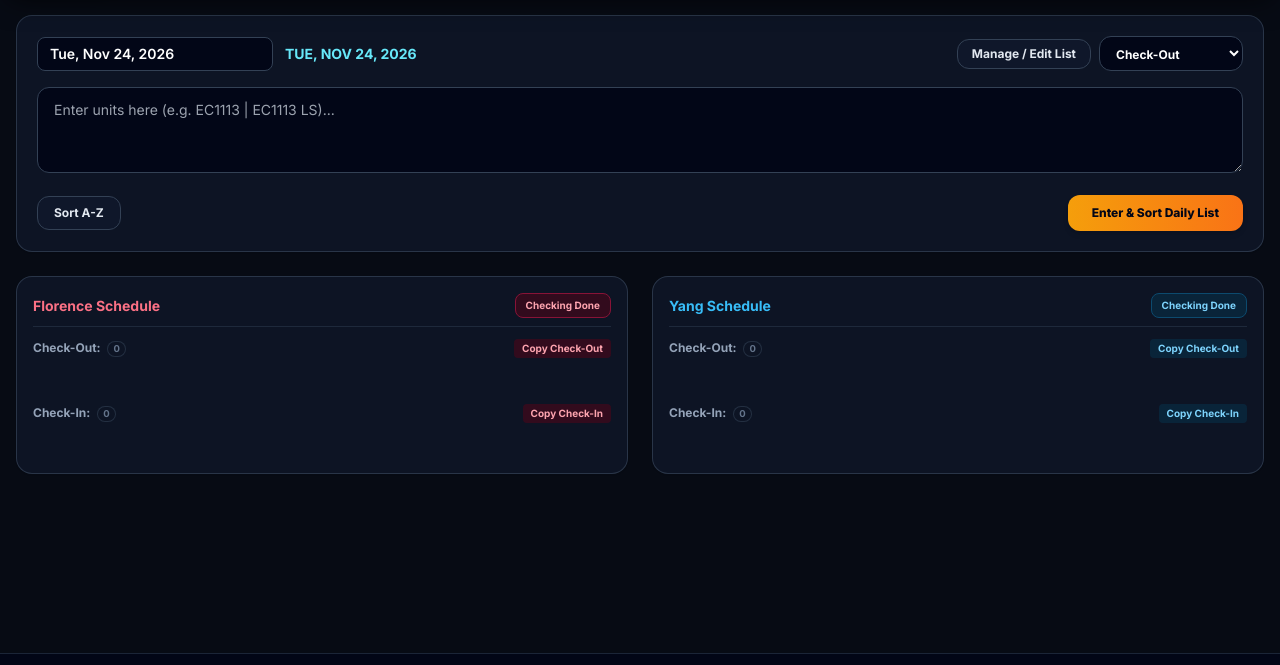
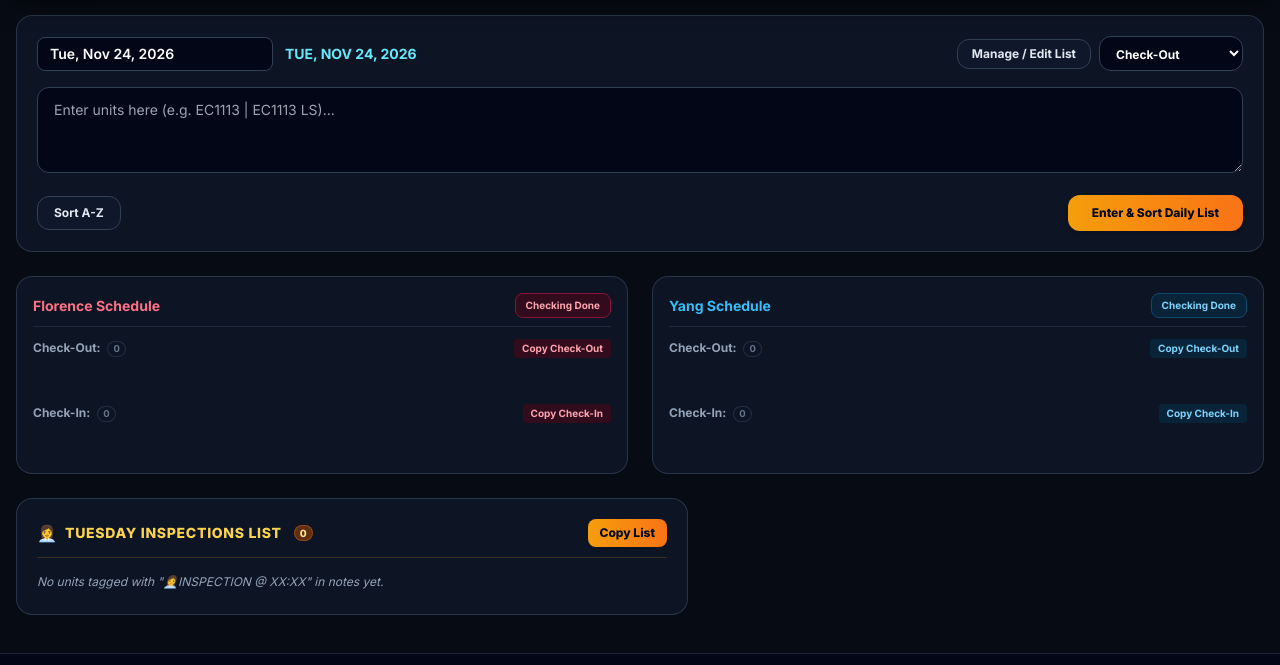
Before and after one commit to EmiGodss/Cleaninglist-Management, a plain HTML site: page index.html in a window 1280 px wide. Shown: the part 94-759 px from the top of the page. Drawn offline with nearby package versions, Linux system fonts and the light colour scheme; grey boxes are pictures that could not be loaded.

Commit message:
Update index.html

```diff
--- a/index.html
+++ b/index.html
@@ -327,19 +327,19 @@
         </div>
       </div>
 
-      <!-- SATURDAY COLLATED INSPECTIONS BOX (DOWNWARD LIST) -->
-      <div id="saturday-inspection-box" class="hidden glass-card p-5 rounded-2xl shadow-sm border border-amber-500/40 bg-amber-950/15 space-y-3 max-w-2xl">
+      <!-- DAILY COLLATED INSPECTIONS BOX (7 DAYS A WEEK) -->
+      <div id="daily-inspection-box" class="glass-card p-5 rounded-2xl shadow-sm border border-amber-500/40 bg-amber-950/15 space-y-3 max-w-2xl">
         <div class="flex justify-between items-center border-b border-amber-500/20 pb-2.5">
           <div class="flex items-center gap-2">
             <span class="text-base">👩‍💼</span>
-            <h3 class="text-sm font-extrabold text-amber-300 uppercase tracking-wider">Saturday Inspections List</h3>
-            <span id="saturday-inspection-count" class="count-pill bg-amber-900/80 text-amber-200 border border-amber-600/40">0</span>
-          </div>
-          <button onclick="copySaturdayInspections()" class="px-3 py-1.5 bg-gradient-to-r from-amber-500 to-orange-500 hover:from-amber-400 hover:to-orange-400 text-slate-950 font-extrabold rounded-lg text-xs shadow-sm transition-colors">
+            <h3 id="daily-inspection-title" class="text-sm font-extrabold text-amber-300 uppercase tracking-wider">Daily Inspections List</h3>
+            <span id="daily-inspection-count" class="count-pill bg-amber-900/80 text-amber-200 border border-amber-600/40">0</span>
+          </div>
+          <button onclick="copyDailyInspections()" class="px-3 py-1.5 bg-gradient-to-r from-amber-500 to-orange-500 hover:from-amber-400 hover:to-orange-400 text-slate-950 font-extrabold rounded-lg text-xs shadow-sm transition-colors">
             Copy List
           </button>
         </div>
-        <div id="saturday-inspection-list" class="flex flex-col space-y-2.5 text-xs"></div>
+        <div id="daily-inspection-list" class="flex flex-col space-y-2.5 text-xs"></div>
       </div>
     </div>
 
@@ -1300,7 +1300,7 @@
       if (item) {
         item[field] = value;
         setTimeout(saveState, 50);
-        renderSaturdayInspections(date);
+        renderDailyInspections(date);
       }
     }
 
@@ -1340,18 +1340,15 @@
       const parts = notesStr.split('|');
       for (const part of parts) {
         const trimmed = part.trim();
-        if (/INSPECTIONS?\s*@/i.test(trimmed) || trimmed.includes('👩‍💼')) {
+        if (/INSPECTIONS?\s*(@|—|-)/i.test(trimmed) || trimmed.includes('👩‍💼')) {
           return trimmed;
         }
       }
       return null;
     }
 
-    function getSaturdayInspectionEntries(date) {
+    function getDailyInspectionEntries(date) {
       if (!date || !state.schedules[date]) return [];
-      const [y, m, d] = date.split('-').map(Number);
-      const dateObj = new Date(y, m - 1, d);
-      if (dateObj.getDay() !== 6) return [];
 
       const entries = [];
       state.schedules[date].forEach(item => {
@@ -1369,22 +1366,23 @@
       return entries;
     }
 
-    function renderSaturdayInspections(date) {
-      const box = document.getElementById('saturday-inspection-box');
-      const listContainer = document.getElementById('saturday-inspection-list');
-      const countPill = document.getElementById('saturday-inspection-count');
+    function renderDailyInspections(date) {
+      const box = document.getElementById('daily-inspection-box');
+      const titleEl = document.getElementById('daily-inspection-title');
+      const listContainer = document.getElementById('daily-inspection-list');
+      const countPill = document.getElementById('daily-inspection-count');
       if (!box || !listContainer || !date) return;
 
       const [y, m, d] = date.split('-').map(Number);
       const dateObj = new Date(y, m - 1, d);
-
-      if (dateObj.getDay() !== 6) {
-        box.classList.add('hidden');
-        return;
-      }
+      const dayName = dateObj.toLocaleDateString('en-US', { weekday: 'long' }).toUpperCase();
 
       box.classList.remove('hidden');
-      const entries = getSaturdayInspectionEntries(date);
+      if (titleEl) {
+        titleEl.innerText = `${dayName} INSPECTIONS LIST`;
+      }
+
+      const entries = getDailyInspectionEntries(date);
       countPill.innerText = entries.length;
       listContainer.innerHTML = '';
 
@@ -1410,19 +1408,22 @@
       });
     }
 
-    function copySaturdayInspections() {
+    function copyDailyInspections() {
       const picker = document.getElementById('daily-date-picker')._flatpickr;
       const date = picker && picker.selectedDates.length > 0 ? toLocalISO(picker.selectedDates[0]) : document.getElementById('daily-date-picker').value;
-      const entries = getSaturdayInspectionEntries(date);
+      const entries = getDailyInspectionEntries(date);
 
       if (entries.length === 0) {
-        showToast("Empty", "No Saturday inspections found to copy.");
+        showToast("Empty", "No inspections found to copy.");
         return;
       }
+
+      const [y, m, d] = date.split('-').map(Number);
+      const dayName = new Date(y, m - 1, d).toLocaleDateString('en-US', { weekday: 'long' });
 
       const formattedText = entries.map(e => `${e.unit} — ${e.inspection}\nCODE: ${e.code}`).join('\n');
       navigator.clipboard.writeText(formattedText).then(() => {
-        showToast("Copied", "Saturday inspections list copied to clipboard.");
+        showToast("Copied", `${dayName} inspections list copied to clipboard.`);
       }).catch(err => {
         console.error("Copy failed: ", err);
       });
@@ -1509,7 +1510,7 @@
       document.getElementById('count-daily-y-out').className = counts.yOut > 0 ? 'count-pill' : 'count-pill-zero';
       document.getElementById('count-daily-y-in').className = counts.yIn > 0 ? 'count-pill' : 'count-pill-zero';
 
-      renderSaturdayInspections(date);
+      renderDailyInspections(date);
     }
 
     function processWeeklyInput() {
```
